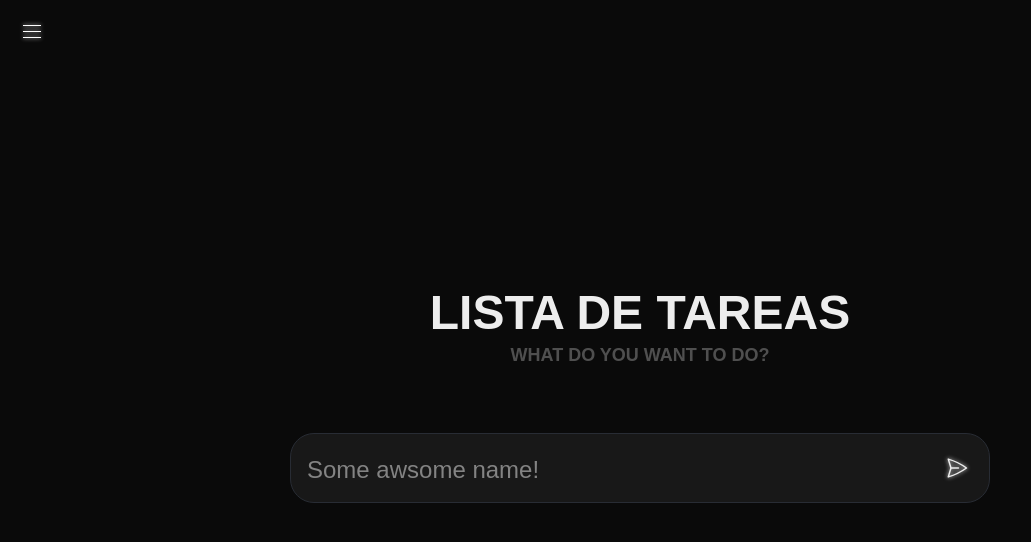
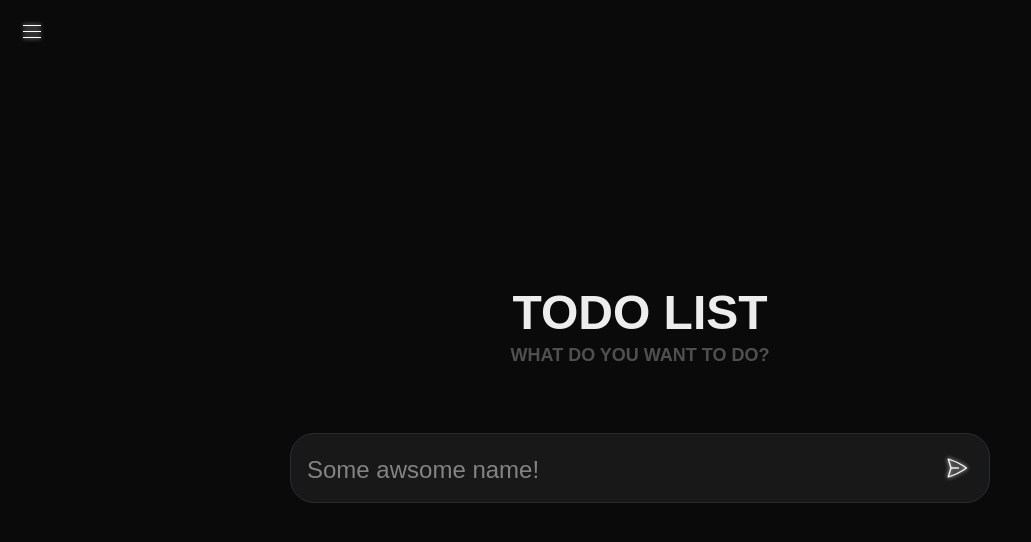
Before and after one commit to SrDyw/todo-list, a Next.js app: page /new in a window 1280 px wide. Shown: the top 542 px of the page, without its empty margins (0-1031 px from the left). Built offline with nearby package versions, Linux system fonts and the light colour scheme.

Commit message:
small visual changes (2)

```diff
--- a/components/TodoChat.tsx
+++ b/components/TodoChat.tsx
@@ -106,7 +106,7 @@ export default function TodoChat({ id }: { id: string }) {
           ref={containerRef}
         >
           <h1 className="text-5xl font-black uppercase mb-6 text-center leading-8 text-nowrap overflow-ellipsis">
-            Lista de tareas
+            Todo list
             <br />
             <span className="font-bold opacity-30 text-lg">
               What do you want to do?
```
